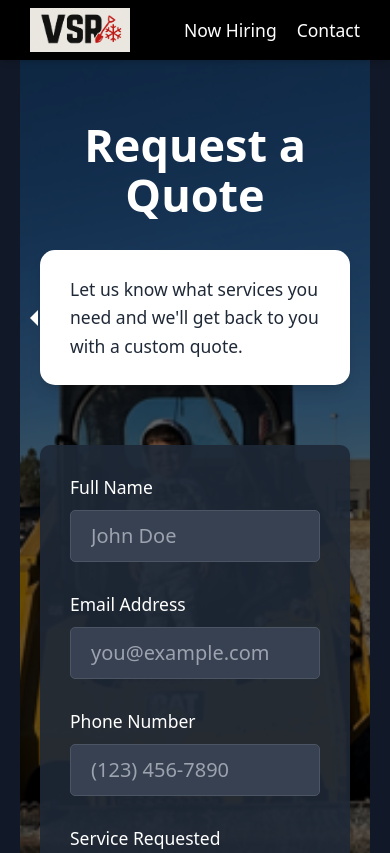
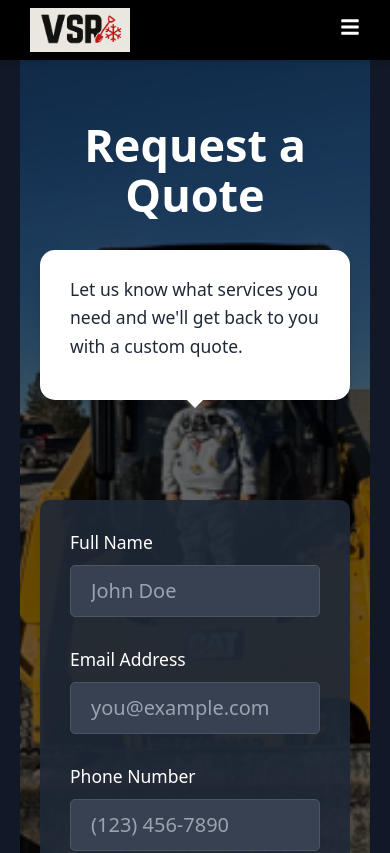
Before and after one commit to CityLife-prog/vsr-landing, a Next.js app: page /quote in a window 390 px wide. Shown: the top 853 px of the page. Built offline with nearby package versions, Linux system fonts and the light colour scheme.

Commit message:
mobile edits

```diff
--- a/src/components/Footer.tsx
+++ b/src/components/Footer.tsx
@@ -100,7 +100,7 @@ export default function Footer() {
         </div>
 
         <a
-          href="mailto:m.kenner@outlook.com?subject=Web%20Development%20Inquiry"
+          href="mailto:citylife32@outlook.com?subject=Web%20Development%20Inquiry"
           className="text-sm text-gray-400 hover:text-white block mt-2"
         >
           Web Development Contact
--- a/src/components/Header.tsx
+++ b/src/components/Header.tsx
@@ -1,22 +1,23 @@
+import { useMobile } from '@/context/MobileContext'; // import from the context
+import { useRouter } from 'next/router';
 import Image from 'next/image';
 import Link from 'next/link';
-import { useRouter } from 'next/router';
-
+import { useState } from 'react';
+import { FaBars, FaTimes } from 'react-icons/fa';
 
 export default function Header() {
   const router = useRouter();
+  const { isMobile } = useMobile(); // use the global flag
+  const [isMenuOpen, setIsMenuOpen] = useState(false);
 
   const scrollTo = (id: string) => {
+    setIsMenuOpen(false);
     const el = document.getElementById(id);
     if (el) {
-      const headerOffset = 60; // matches scroll-mt-16
+      const headerOffset = 60;
       const elementPosition = el.getBoundingClientRect().top + window.scrollY;
       const offsetPosition = elementPosition - headerOffset;
-
-      window.scrollTo({
-        top: offsetPosition,
-        behavior: 'smooth',
-      });
+      window.scrollTo({ top: offsetPosition, behavior: 'smooth' });
     } else {
       router.push(`/#${id}`);
     }
@@ -25,9 +26,8 @@ export default function Header() {
   return (
     <header className="w-full bg-black text-white shadow-md fixed top-0 left-0 z-50 h-12">
       <div className="max-w-7xl mx-auto px-6 h-full flex items-center justify-between">
-      {/* Logo */}
         <div>
-          <Link href="/" className = "flex items-center">
+          <Link href="/" className="flex items-center">
             <Image
               src="/VSRv2.png"
               alt="VSR Logo"
@@ -38,22 +38,32 @@ export default function Header() {
           </Link>
         </div>
 
-        {/* Navigation */}
-        {/* Full Navigation (Desktop Only) */}
+        {!isMobile && (
           <nav className="hidden md:flex items-center space-x-6 text-sm font-medium">
             <button onClick={() => scrollTo('featured')} className="hover:text-blue-400">Projects</button>
             <button onClick={() => scrollTo('about')} className="hover:text-blue-400">About</button>
             <button onClick={() => scrollTo('services')} className="hover:text-blue-400">Services</button>
             <button onClick={() => scrollTo('hiring')} className="hover:text-blue-400">Now Hiring</button>
             <button onClick={() => scrollTo('footer')} className="hover:text-blue-400">Contact</button>
+          </nav>
+        )}
 
-        </nav>
-
-        {/* Mobile Navigation: Only show Contact and Hiring */}
-        <nav className="flex md:hidden items-center space-x-4 text-sm font-medium">
-          <button onClick={() => scrollTo('hiring')} className="hover:text-blue-400">Now Hiring</button>
-          <button onClick={() => scrollTo('footer')} className="hover:text-blue-400">Contact</button>
-        </nav>
+        {isMobile && (
+          <div className="md:hidden relative">
+            <button onClick={() => setIsMenuOpen(!isMenuOpen)} className="focus:outline-none">
+              {isMenuOpen ? <FaTimes size={20} /> : <FaBars size={20} />}
+            </button>
+            {isMenuOpen && (
+              <div className="absolute top-10 right-0 bg-black text-white py-2 px-4 rounded shadow-lg z-50 space-y-2 text-sm">
+                <button onClick={() => scrollTo('featured')} className="block w-full text-left hover:text-blue-400">Projects</button>
+                <button onClick={() => scrollTo('about')} className="block w-full text-left hover:text-blue-400">About</button>
+                <button onClick={() => scrollTo('services')} className="block w-full text-left hover:text-blue-400">Services</button>
+                <button onClick={() => scrollTo('hiring')} className="block w-full text-left hover:text-blue-400">Now Hiring</button>
+                <button onClick={() => scrollTo('footer')} className="block w-full text-left hover:text-blue-400">Contact</button>
+              </div>
+            )}
+          </div>
+        )}
       </div>
     </header>
   );
--- /dev/null
+++ b/src/context/MobileContext.tsx
@@ -0,0 +1,30 @@
+// context/MobileContext.tsx
+import { createContext, useContext, useEffect, useState, ReactNode } from 'react';
+
+interface MobileContextType {
+  isMobile: boolean;
+}
+
+const MobileContext = createContext<MobileContextType>({ isMobile: false });
+
+export const MobileProvider = ({ children }: { children: ReactNode }) => {
+  const [isMobile, setIsMobile] = useState(false);
+
+  useEffect(() => {
+    const checkMobile = () => {
+      setIsMobile(window.innerWidth < 768);
+    };
+
+    checkMobile(); // Run once on mount
+    window.addEventListener('resize', checkMobile);
+    return () => window.removeEventListener('resize', checkMobile);
+  }, []);
+
+  return (
+    <MobileContext.Provider value={{ isMobile }}>
+      {children}
+    </MobileContext.Provider>
+  );
+};
+
+export const useMobile = () => useContext(MobileContext);
--- a/src/pages/_app.tsx
+++ b/src/pages/_app.tsx
@@ -1,3 +1,4 @@
+import { MobileProvider } from '@/context/MobileContext';
 import type { AppProps } from 'next/app';
 import Header from '@/components/Header';
 import Footer from '@/components/Footer';
@@ -5,6 +6,7 @@ import '@/styles/globals.css';
 
 export default function App({ Component, pageProps }: AppProps) {
   return (
+    <MobileProvider>
       <div className="bg-gray-900 text-white min-h-screen">
         <Header />
         <main className="px-4 py-8">
@@ -12,5 +14,6 @@ export default function App({ Component, pageProps }: AppProps) {
         </main>
         <Footer />
       </div>
+    </MobileProvider>
   );
 }
--- a/src/pages/quote.tsx
+++ b/src/pages/quote.tsx
@@ -1,11 +1,14 @@
 import Head from 'next/head';
 import { useEffect, useState } from 'react';
+import { useMobile } from '@/context/MobileContext';
 
 
 export default function QuotePage() {
 
+  const { isMobile } = useMobile();
 
   const [showBubble, setShowBubble] = useState(false);
+
     useEffect(() => {
       const timeout = setTimeout(() => {
         setShowBubble(true);
@@ -21,7 +24,11 @@ export default function QuotePage() {
 
       <section
         className="relative min-h-screen bg-cover bg-center text-white"
-        style={{ backgroundImage: "url('/contact_photo.png')" }}
+        style={{
+          backgroundImage: `url('${
+            isMobile ? '/contact_photo2.png' : '/contact_photo.png'
+          }')`,
+        }}
       >
         {/* Fullscreen overlay */}
         <div className="absolute inset-0 bg-black bg-opacity-60 z-0" />
@@ -33,20 +40,25 @@ export default function QuotePage() {
             <h1 className="text-4xl font-bold text-center mb-6">Request a Quote</h1>
 
             {/* Chat bubble */}
-            <div className="flex mb-12">
-            <div
-  className={`relative bg-white text-gray-800 px-6 py-5 rounded-xl shadow-lg w-80 ml-auto transition-opacity duration-1000 ease-in-out ${
-    showBubble ? 'opacity-100' : 'opacity-0'
-  }`}
->
+            <div className="mb-20 flex justify-end sm:justify-center">
+  <div
+    className={`relative bg-white text-gray-800 px-6 py-5 rounded-xl shadow-lg w-80 transition-opacity duration-1000 ease-in-out ${
+      showBubble ? 'opacity-100' : 'opacity-0'
+    } ${isMobile ? 'mx-auto' : 'ml-auto'} ${isMobile ? 'pb-8' : ''}`}
+  >
+    <p className="text-sm sm:text-base leading-relaxed">
+      Let us know what services you need and we&apos;ll get back to you with a custom quote.
+    </p>
 
-                <p className="text-sm sm:text-base leading-relaxed">
-                  Let us know what services you need and we&apos;ll get back to you with a custom quote.<br />
+    {/* Arrow */}
+    {!isMobile ? (
+      <div className="absolute -left-2 top-1/2 -translate-y-1/2 w-0 h-0 border-t-8 border-b-8 border-r-8 border-transparent border-r-white"></div>
+    ) : (
+      <div className="absolute bottom-0 left-1/2 -translate-x-1/2 translate-y-full w-0 h-0 border-l-8 border-r-8 border-t-8 border-l-transparent border-r-transparent border-t-white"></div>
+    )}
+  </div>
+</div>
 
-                </p>
-                <div className="absolute -left-2 top-1/2 -translate-y-1/2 w-0 h-0 border-t-8 border-b-8 border-r-8 border-transparent border-r-white"></div>
-              </div>
-            </div>
 
 
             <form className="space-y-6 bg-gray-800 bg-opacity-90 p-6 rounded-lg shadow-md">
```
Also changed, not shown: public/contact_photo2.png (added). Lines whose indentation alone changed are shown as unchanged.
